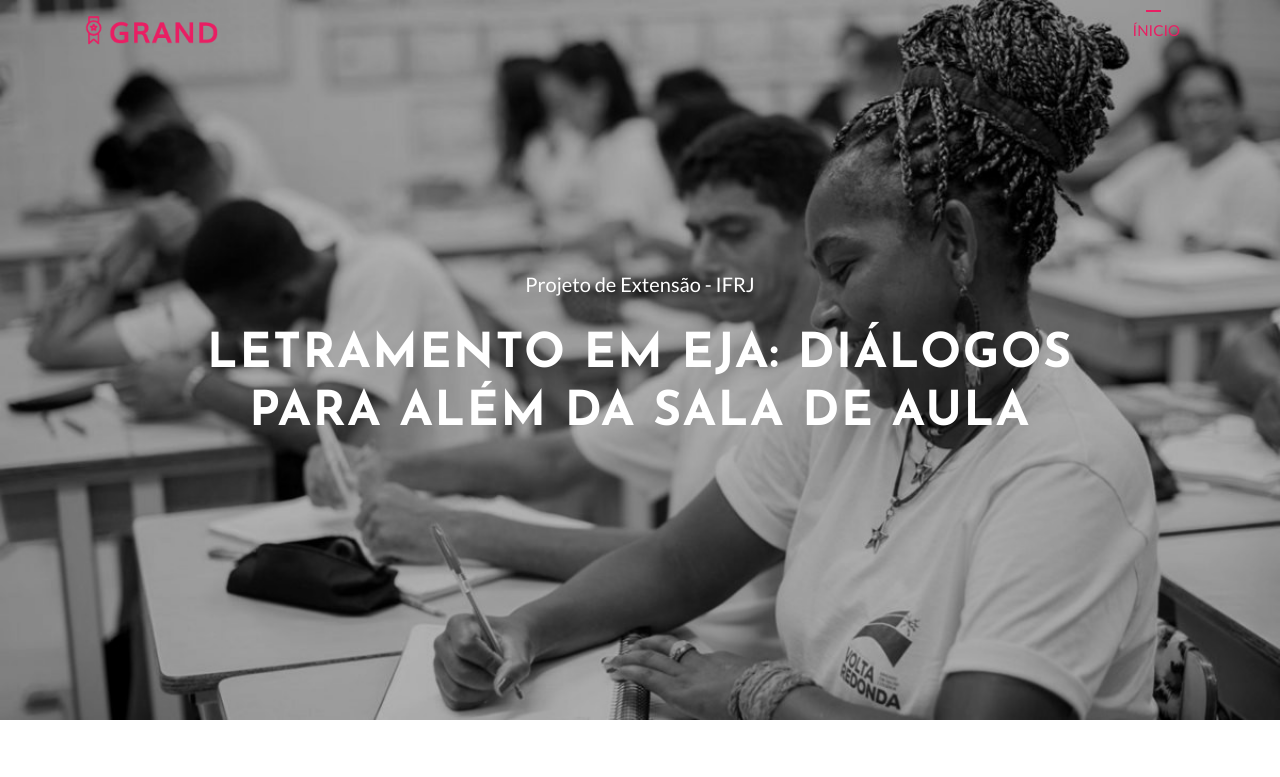
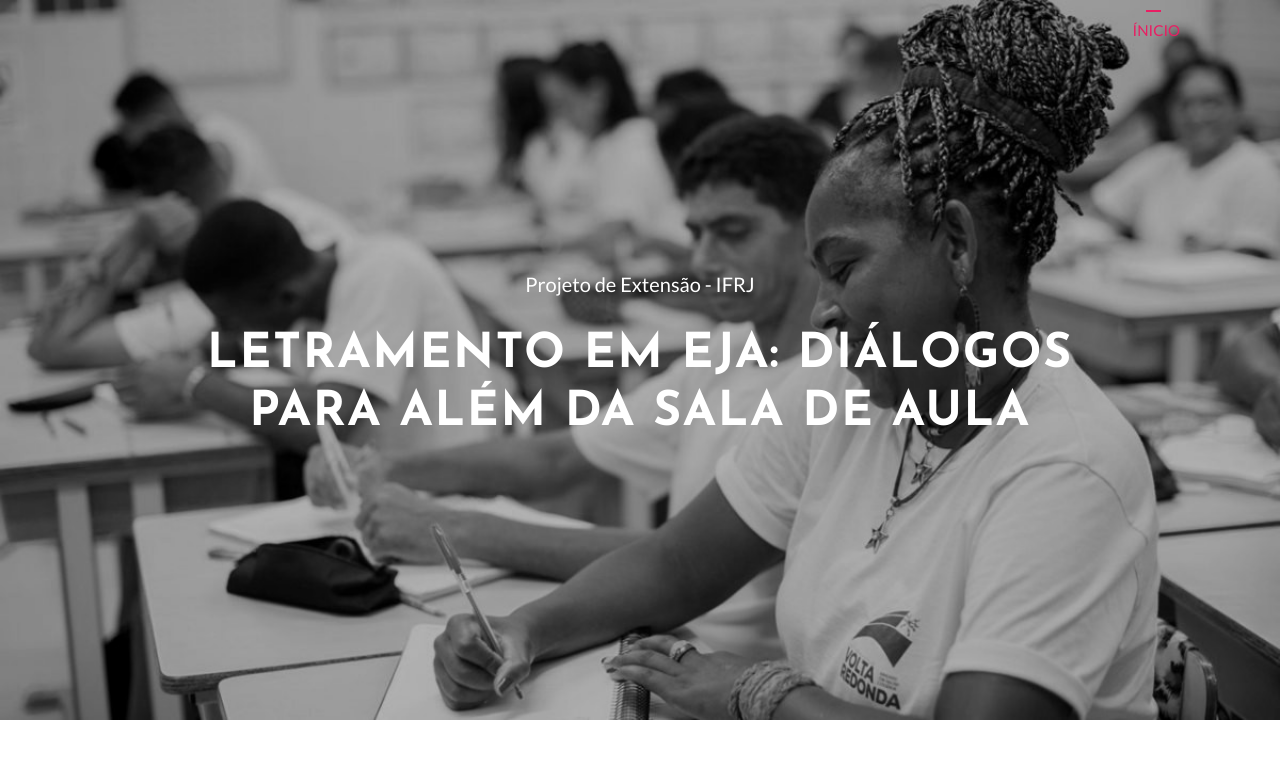
Before and after one commit to euchico/extensaoeja, a plain HTML site: page index.html in a window 1280 px wide. Shown: the top 777 px of the page. Drawn offline with Linux system fonts and the light colour scheme; some packages are replaced by stand-ins of ours; files whose address does not match are found by name.

Commit message:
Remover logo temporariamente

```diff
--- a/index.html
+++ b/index.html
@@ -38,7 +38,7 @@
               <span class="icon-menu"></span>
               <span class="icon-menu"></span>
             </button>
-            <a href="index.html" class="navbar-brand"><img src="assets/img/logo.png" alt=""></a>
+            <!-- <a href="index.html" class="navbar-brand"><img src="assets/img/logo.png" alt=""></a> -->
           </div>
           <div class="collapse navbar-collapse" id="main-navbar">
             <ul class="navbar-nav mr-auto w-100 justify-content-end">
```
